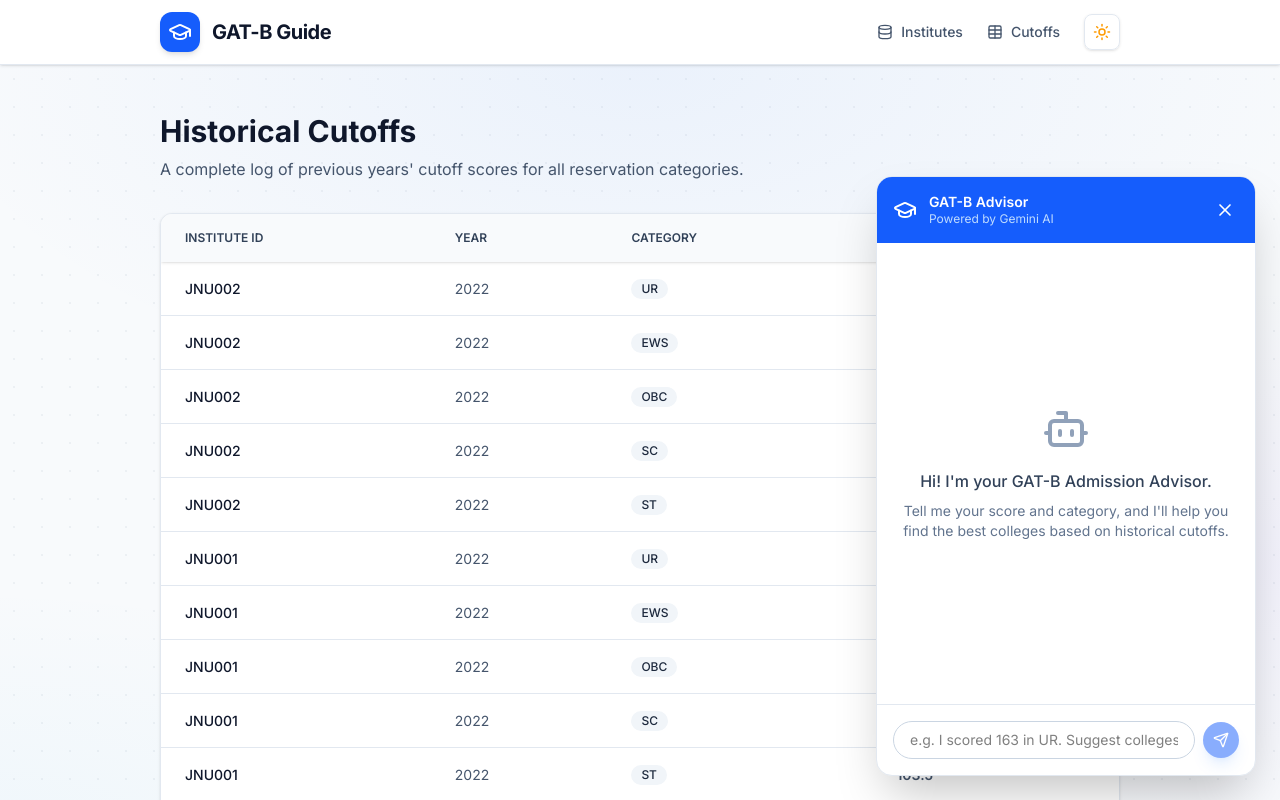
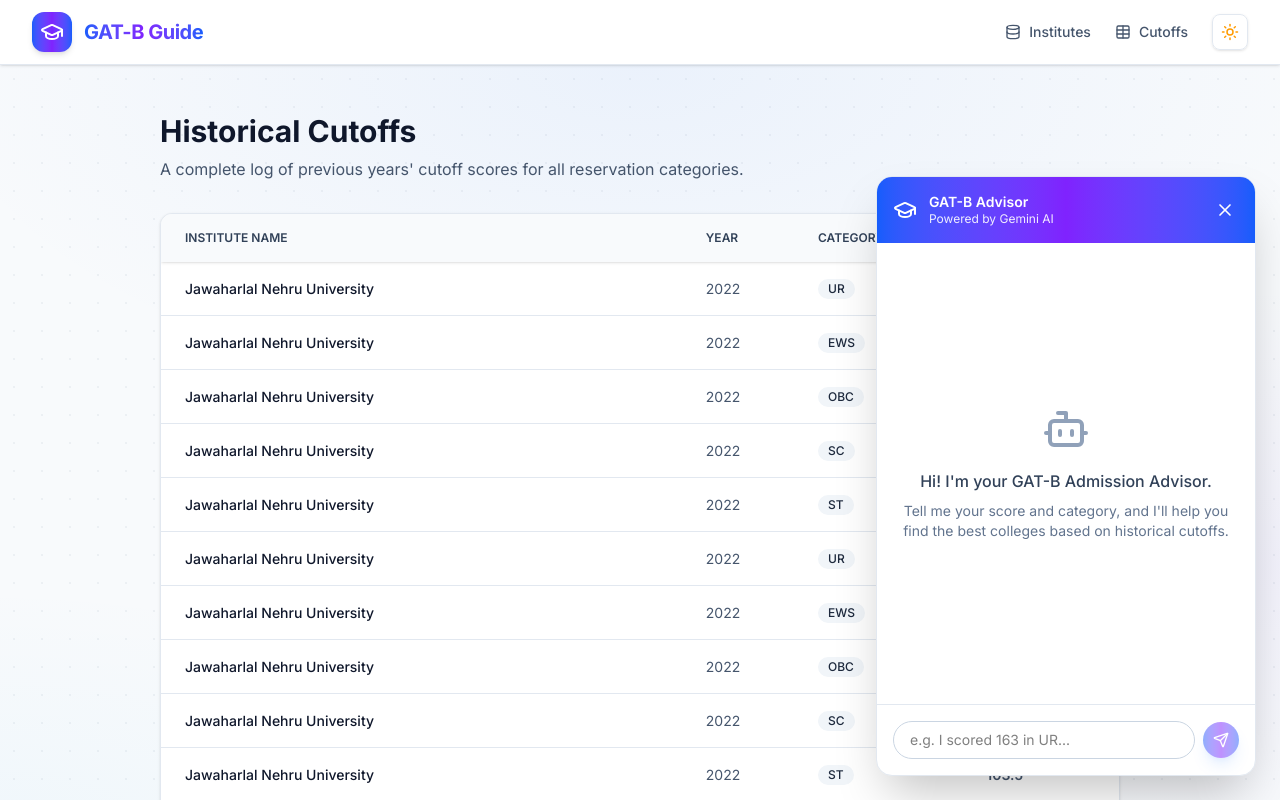
Before and after one commit to okbiswa/gatb-guide, a Next.js app: page /cutoffs in a window 1280 px wide. Both pictures are taken after a click on the button "Ask AI Admission Advisor". Shown: the top 800 px of the page. Built offline with nearby package versions, Linux system fonts and the light colour scheme.

Commit message:
feat: complete UI overhaul, add markdown to AI, fix header layout, and add favicon

```diff
--- a/package.json
+++ b/package.json
@@ -14,6 +14,7 @@
     "@radix-ui/react-accordion": "^1.2.11",
     "@radix-ui/react-select": "^2.2.5",
     "@radix-ui/react-slot": "^1.2.3",
+    "@tailwindcss/typography": "^0.5.20",
     "ai": "^3.4.33",
     "class-variance-authority": "^0.7.1",
     "clsx": "^2.1.1",
@@ -23,6 +24,8 @@
     "papaparse": "^5.5.3",
     "react": "^19.1.0",
     "react-dom": "^19.1.0",
+    "react-markdown": "^10.1.0",
+    "remark-gfm": "^4.0.1",
     "tailwind-merge": "^3.3.0"
   },
   "devDependencies": {
--- a/src/app/cutoffs/page.tsx
+++ b/src/app/cutoffs/page.tsx
@@ -1,4 +1,4 @@
-import { parseCutoffs } from "@/lib/csv-parser";
+import { parseCutoffs, parseInstitutes } from "@/lib/csv-parser";
 
 export const metadata = {
   title: "Historical Cutoffs | GAT-B Guide",
@@ -7,6 +7,10 @@ export const metadata = {
 
 export default async function CutoffsPage() {
   const cutoffs = await parseCutoffs();
+  const institutes = await parseInstitutes();
+
+  // Create a mapping of institute ID to Name for fast lookup
+  const instituteMap = new Map(institutes.map(inst => [inst.institute_id, inst.institute_name]));
 
   return (
     <main className="min-h-screen bg-science-pattern py-12">
@@ -25,7 +29,7 @@ export default async function CutoffsPage() {
             <table className="w-full text-left text-sm text-slate-600 dark:text-slate-400">
               <thead className="sticky top-0 bg-slate-50 dark:bg-slate-950 text-xs uppercase text-slate-700 dark:text-slate-300 shadow-sm z-10">
                 <tr>
-                  <th className="px-6 py-4 font-semibold">Institute ID</th>
+                  <th className="px-6 py-4 font-semibold">Institute Name</th>
                   <th className="px-6 py-4 font-semibold">Year</th>
                   <th className="px-6 py-4 font-semibold">Category</th>
                   <th className="px-6 py-4 font-semibold">Min Score</th>
@@ -34,8 +38,8 @@ export default async function CutoffsPage() {
               <tbody className="divide-y divide-slate-200 dark:divide-slate-800">
                 {cutoffs.map((cutoff, index) => (
                   <tr key={index} className="hover:bg-slate-50 dark:hover:bg-slate-800/50 transition-colors">
-                    <td className="px-6 py-4 font-medium text-slate-900 dark:text-white">
-                      {cutoff.institute_id}
+                    <td className="px-6 py-4 font-medium text-slate-900 dark:text-white max-w-sm truncate" title={instituteMap.get(cutoff.institute_id) || cutoff.institute_id}>
+                      {instituteMap.get(cutoff.institute_id) || cutoff.institute_id}
                     </td>
                     <td className="px-6 py-4">{cutoff.year}</td>
                     <td className="px-6 py-4">
--- a/src/app/globals.css
+++ b/src/app/globals.css
@@ -1,4 +1,5 @@
 @import "tailwindcss";
+@plugin "@tailwindcss/typography";
 
 /* ── Tailwind v4: class-based dark mode ── */
 @custom-variant dark (&:where(.dark, .dark *));
--- /dev/null
+++ b/src/app/icon.tsx
@@ -0,0 +1,37 @@
+import { ImageResponse } from 'next/og';
+
+// Route segment config
+export const runtime = 'edge';
+
+// Image metadata
+export const size = {
+  width: 32,
+  height: 32,
+};
+export const contentType = 'image/png';
+
+// Image generation
+export default function Icon() {
+  return new ImageResponse(
+    (
+      <div
+        style={{
+          fontSize: 20,
+          background: '#2563eb', // blue-600
+          width: '100%',
+          height: '100%',
+          display: 'flex',
+          alignItems: 'center',
+          justifyContent: 'center',
+          color: 'white',
+          borderRadius: '6px',
+        }}
+      >
+        🎓
+      </div>
+    ),
+    {
+      ...size,
+    }
+  );
+}
--- a/src/app/layout.tsx
+++ b/src/app/layout.tsx
@@ -1,3 +1,4 @@
+import { Suspense } from "react";
 import type { Metadata } from "next";
 import { Inter } from "next/font/google";
 import { ThemeProvider } from "@/components/theme-provider";
@@ -46,7 +47,9 @@ export default function RootLayout({
     <html lang="en" className={inter.variable} suppressHydrationWarning>
       <body className="min-h-screen bg-[#fafbfc] dark:bg-slate-950 font-sans antialiased transition-colors duration-300">
         <ThemeProvider>
-          <SiteHeader />
+          <Suspense fallback={<div className="h-16 w-full border-b border-slate-200 dark:border-slate-800 bg-white/90 dark:bg-slate-950/90" />}>
+            <SiteHeader />
+          </Suspense>
           {children}
           <AdmissionAdvisor />
         </ThemeProvider>
--- a/src/components/AdmissionAdvisor.tsx
+++ b/src/components/AdmissionAdvisor.tsx
@@ -3,6 +3,8 @@
 import { useState } from "react";
 import { useChat } from "@ai-sdk/react";
 import { MessageCircle, X, Send, Bot, User, Loader2, GraduationCap } from "lucide-react";
+import ReactMarkdown from "react-markdown";
+import remarkGfm from "remark-gfm";
 import { Button } from "./ui/button";
 
 export function AdmissionAdvisor() {
@@ -12,11 +14,14 @@ export function AdmissionAdvisor() {
     maxToolRoundtrips: 5,
   });
 
+  // Reusable gradient class
+  const themeGradient = "bg-gradient-to-r from-blue-600 via-violet-600 to-blue-600";
+
   if (!isOpen) {
     return (
       <button
         onClick={() => setIsOpen(true)}
-        className="fixed bottom-6 right-6 flex items-center justify-center gap-2 rounded-full bg-blue-600 px-5 py-3 text-white shadow-lg transition-transform hover:scale-105 active:scale-95 z-50 hover:bg-blue-700"
+        className={`fixed bottom-6 right-6 flex items-center justify-center gap-2 rounded-full ${themeGradient} px-5 py-3 text-white shadow-lg transition-transform hover:scale-105 active:scale-95 z-50`}
       >
         <MessageCircle className="h-6 w-6" />
         <span className="font-semibold text-sm">Ask AI Admission Advisor</span>
@@ -27,17 +32,17 @@ export function AdmissionAdvisor() {
   return (
     <div className="fixed bottom-6 right-6 flex flex-col w-[380px] max-w-[calc(100vw-3rem)] h-[600px] max-h-[calc(100vh-6rem)] bg-white dark:bg-slate-900 border border-slate-200 dark:border-slate-800 rounded-2xl shadow-2xl overflow-hidden z-50 flex-col">
       {/* Header */}
-      <div className="flex items-center justify-between bg-blue-600 p-4 text-white">
+      <div className={`flex items-center justify-between ${themeGradient} p-4 text-white`}>
         <div className="flex items-center gap-3">
           <GraduationCap className="h-6 w-6" />
           <div className="flex flex-col">
             <h3 className="font-semibold text-sm leading-tight">GAT-B Advisor</h3>
-            <span className="text-xs text-blue-200">Powered by Gemini AI</span>
+            <span className="text-xs opacity-90">Powered by Gemini AI</span>
           </div>
         </div>
         <button
           onClick={() => setIsOpen(false)}
-          className="rounded-full p-1 hover:bg-blue-700 transition-colors"
+          className="rounded-full p-1 hover:bg-white/20 transition-colors"
         >
           <X className="h-5 w-5" />
         </button>
@@ -54,7 +59,11 @@ export function AdmissionAdvisor() {
             </div>
           </div>
         ) : (
-          messages.map((m) => (
+          messages.map((m) => {
+            // Hide tool result messages from the UI entirely unless they have content
+            if (m.role === 'assistant' && !m.content) return null;
+
+            return (
               <div
                 key={m.id}
                 className={`flex gap-3 ${m.role === "user" ? "flex-row-reverse" : "flex-row"}`}
@@ -69,29 +78,25 @@ export function AdmissionAdvisor() {
                   {m.role === "user" ? <User className="h-4 w-4" /> : <Bot className="h-4 w-4" />}
                 </div>
                 <div
-                className={`rounded-2xl px-4 py-2 text-sm max-w-[80%] ${
+                  className={`rounded-2xl px-4 py-2 text-sm max-w-[85%] ${
                     m.role === "user"
-                    ? "bg-blue-600 text-white"
+                      ? `${themeGradient} text-white`
                       : "bg-slate-100 text-slate-800 dark:bg-slate-800 dark:text-slate-200"
                   }`}
                 >
+                  {m.role === 'user' ? (
+                    m.content
+                  ) : (
+                    <div className="prose prose-sm dark:prose-invert max-w-none prose-p:leading-relaxed prose-pre:p-0">
+                      <ReactMarkdown remarkPlugins={[remarkGfm]}>
                         {m.content}
-                {m.toolInvocations?.map((toolInvocation: any) => {
-                  const toolCallId = toolInvocation.toolCallId;
-                  const message = toolInvocation.state === "result"
-                    ? `Done: ${toolInvocation.toolName}`
-                    : `Calling: ${toolInvocation.toolName}...`;
-
-                  return (
-                    <div key={toolCallId} className="mt-2 flex items-center gap-2 text-xs opacity-70 bg-black/5 dark:bg-white/5 rounded px-2 py-1">
-                      {toolInvocation.state !== "result" && <Loader2 className="h-3 w-3 animate-spin" />}
-                      <span>{message}</span>
+                      </ReactMarkdown>
+                    </div>
+                  )}
+                </div>
               </div>
             );
-                })}
-              </div>
-            </div>
-          ))
+          })
         )}
         {isLoading && messages.length > 0 && messages[messages.length - 1].role === "user" && (
           <div className="flex gap-3">
@@ -113,14 +118,14 @@ export function AdmissionAdvisor() {
         <input
           value={input}
           onChange={handleInputChange}
-          placeholder="e.g. I scored 163 in UR. Suggest colleges."
+          placeholder="e.g. I scored 163 in UR..."
           className="flex-1 rounded-full border border-slate-300 dark:border-slate-700 bg-transparent px-4 py-2 text-sm focus:outline-none focus:ring-2 focus:ring-blue-600 dark:text-white"
         />
         <Button
           type="submit"
           size="icon"
           disabled={!input.trim() || isLoading}
-          className="h-9 w-9 shrink-0 rounded-full bg-blue-600 text-white hover:bg-blue-700"
+          className={`h-9 w-9 shrink-0 rounded-full ${themeGradient} text-white`}
         >
           <Send className="h-4 w-4" />
         </Button>
--- a/src/components/site-header.tsx
+++ b/src/components/site-header.tsx
@@ -1,27 +1,53 @@
+"use client";
+
 import Link from "next/link";
-import { GraduationCap, Database, Table } from "lucide-react";
+import { GraduationCap, Database, Table, Search } from "lucide-react";
+import { usePathname, useSearchParams } from "next/navigation";
 import { ThemeToggle } from "./theme-toggle";
 
 export function SiteHeader() {
+  const pathname = usePathname();
+  const searchParams = useSearchParams();
+
+  const isResultsPage = pathname === "/results";
+  const category = searchParams.get("category");
+  const score = searchParams.get("score");
+
+  const themeGradient = "bg-gradient-to-r from-blue-600 via-violet-600 to-blue-600";
+  const textGradient = "bg-gradient-to-r from-blue-600 via-violet-600 to-blue-600 dark:from-blue-400 dark:via-violet-400 dark:to-blue-400 bg-clip-text text-transparent";
+
   return (
     <header className="sticky top-0 z-50 w-full border-b border-slate-200 dark:border-slate-800 bg-white/90 dark:bg-slate-950/90 backdrop-blur-lg shadow-sm transition-colors duration-300">
-      <div className="mx-auto max-w-5xl px-4 sm:px-6 lg:px-8">
-        <div className="flex h-16 items-center justify-between">
+      <div className="mx-auto max-w-7xl px-4 sm:px-6 lg:px-8">
+        <div className="flex h-16 items-center justify-between gap-4">
 
-          {/* Logo Section */}
+          {/* Left: Logo Section */}
           <div className="flex shrink-0 items-center">
             <Link href="/" className="flex items-center gap-3 group">
-              <div className="flex h-10 w-10 items-center justify-center rounded-xl bg-blue-600 shadow-md transition-transform duration-300 group-hover:scale-105">
+              <div className={`flex h-10 w-10 items-center justify-center rounded-xl ${themeGradient} shadow-md transition-transform duration-300 group-hover:scale-105`}>
                 <GraduationCap className="h-6 w-6 text-white" />
               </div>
-              <span className="text-xl font-bold tracking-tight text-slate-900 dark:text-white transition-colors">
+              <span className={`hidden sm:inline text-xl font-bold tracking-tight ${textGradient} transition-colors`}>
                 GAT-B Guide
               </span>
             </Link>
           </div>
 
-          {/* Navigation & Theme Toggle Section */}
-          <div className="flex items-center gap-4 sm:gap-6">
+          {/* Middle: Search Context (Only on Results Page) */}
+          {isResultsPage && category && score && (
+            <div className="flex-1 flex justify-center min-w-0">
+              <div className="flex items-center gap-2 text-sm font-medium text-slate-700 dark:text-slate-200 bg-slate-100 dark:bg-slate-800/50 px-4 py-1.5 rounded-full border border-slate-200 dark:border-slate-700 shadow-sm truncate">
+                <Search className="h-4 w-4 shrink-0 text-blue-600 dark:text-blue-400" />
+                <span className="truncate">
+                  <span className="hidden sm:inline">GAT-B Guide • </span>
+                  {category} • Score: {score}
+                </span>
+              </div>
+            </div>
+          )}
+
+          {/* Right: Navigation & Theme Toggle Section */}
+          <div className="flex shrink-0 items-center gap-4 sm:gap-6">
             <nav className="hidden md:flex items-center gap-6">
               <Link
                 href="/institutes"
```
Also changed, not shown: src/app/api/chat/route.ts (+5 -2 lines), 1 other file (tests, documents, lock files or other folders). Lines whose indentation alone changed are shown as unchanged.
